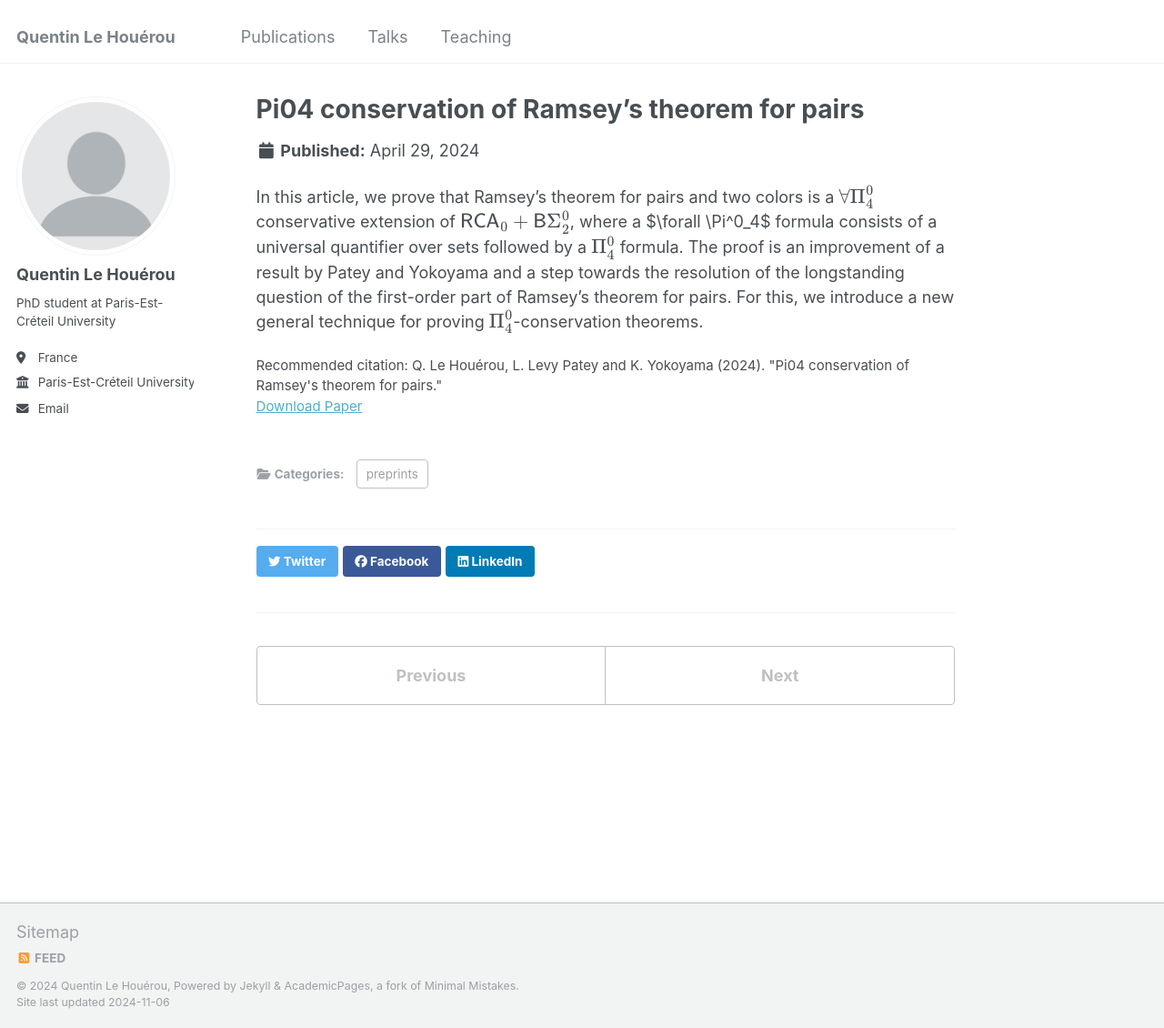
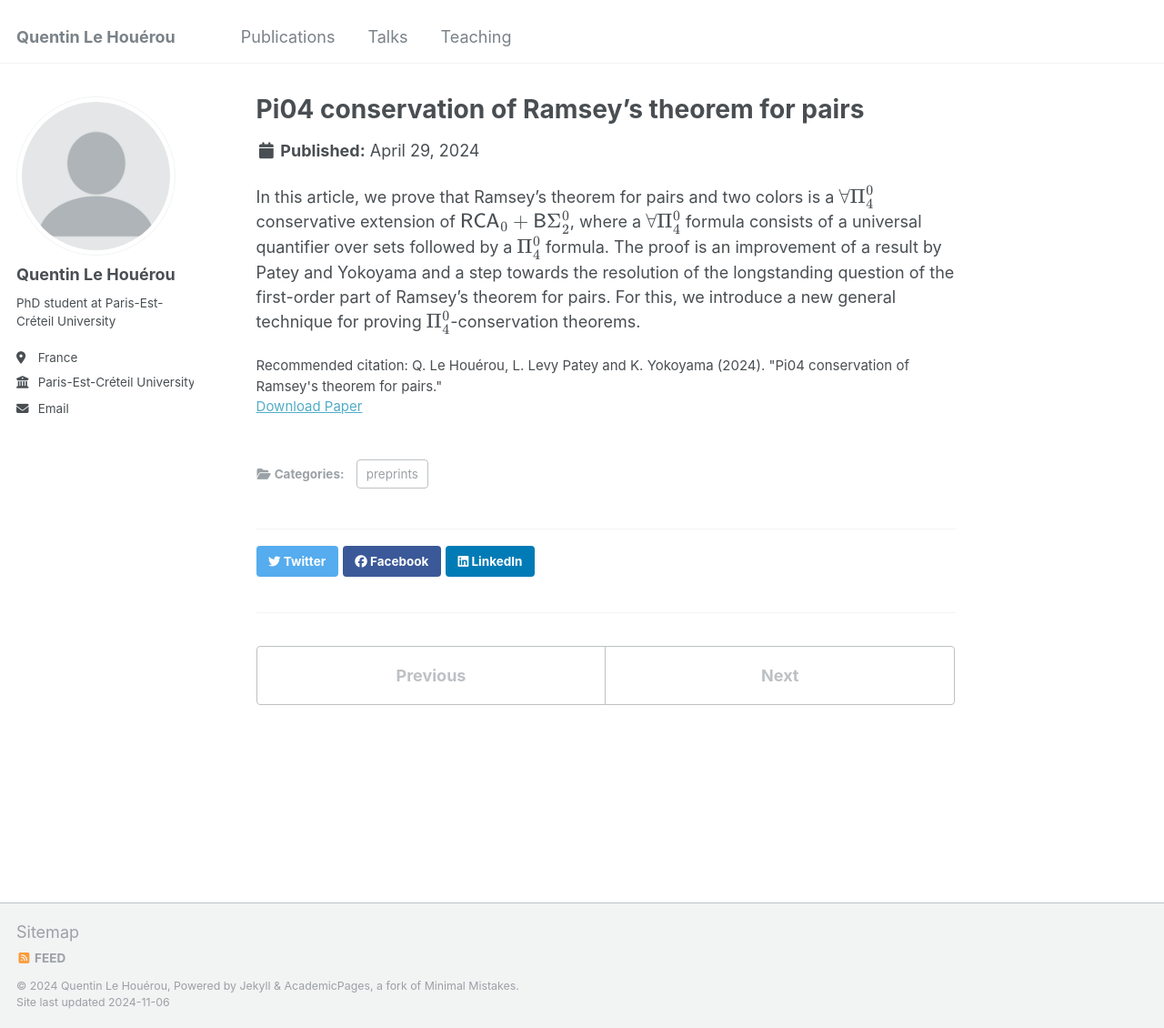
Before and after one commit to QuentinLH/quentinlh.github.io, a Jekyll site: the page built from _publications/houerou2024pi04ramsey.md, in a window 1280 px wide and 1130 px high. Shown: the whole window at 91% size. Built offline with Jekyll 4.4.1, drawn with Linux system fonts in a browser that asks for light colours.

Commit message:
try markdown

```diff
--- a/_publications/houerou2024pi04ramsey.md
+++ b/_publications/houerou2024pi04ramsey.md
@@ -10,4 +10,4 @@ citation: "Q. Le Houérou, L. Levy Patey and K. Yokoyama (2024). &quot;Pi04 cons
 
 ---
 
-In this article, we prove that Ramsey's theorem for pairs and two colors is a \\( \forall \Pi^0_4\\) conservative extension of \\(\mathsf{RCA}_0 + \mathsf{B}\Sigma_2^0 \\), where a $\forall \Pi^0_4$ formula consists of a universal quantifier over sets followed by a \\(\Pi^0_4 \\) formula. The proof is an improvement of a result by Patey and Yokoyama and a step towards the resolution of the longstanding question of the first-order part of Ramsey's theorem for pairs. For this, we introduce a new general technique for proving \\(\Pi^0_4\\)-conservation theorems.
+In this article, we prove that Ramsey's theorem for pairs and two colors is a \\( \forall \Pi^0_4\\) conservative extension of \\(\mathsf{RCA}_0 + \mathsf{B}\Sigma_2^0 \\), where a \\(\forall \Pi^0_4\\) formula consists of a universal quantifier over sets followed by a \\(\Pi^0_4 \\) formula. The proof is an improvement of a result by Patey and Yokoyama and a step towards the resolution of the longstanding question of the first-order part of Ramsey's theorem for pairs. For this, we introduce a new general technique for proving \\(\Pi^0_4\\)-conservation theorems.
```
Also changed, not shown: _publications/houerou2024pi04ordered.md (+1 -1 lines).
